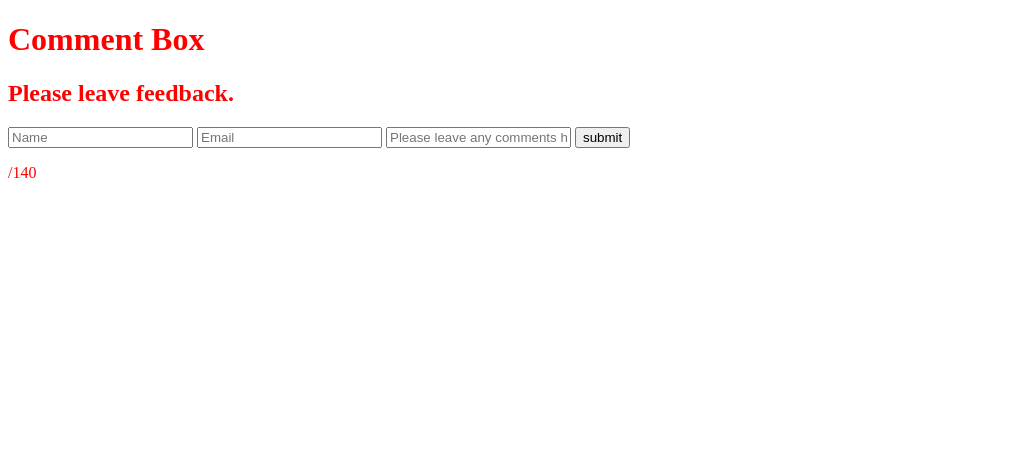
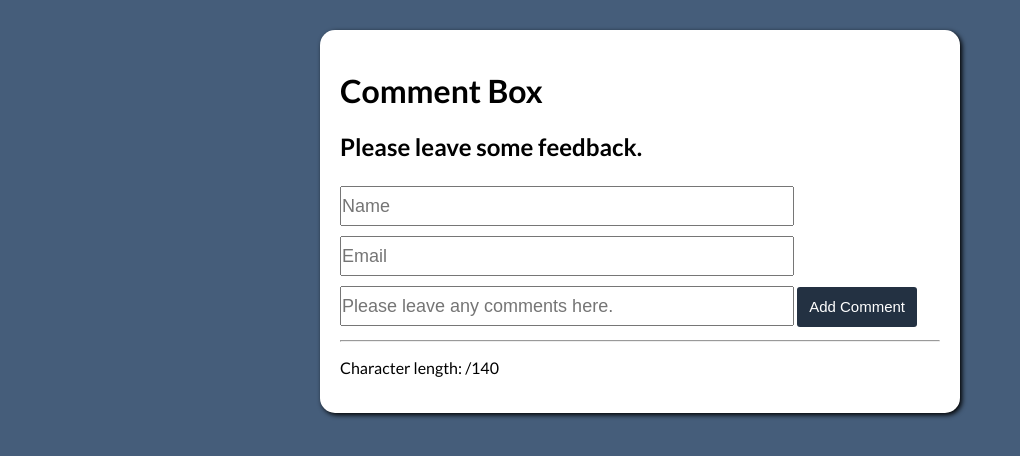
Before and after one commit to emmamarks27/Comment-Box, a plain HTML site: page index.html in a window 1280 px wide. Shown: the whole page, without its empty margins (0-1020 px from the left). Drawn offline with Linux system fonts and the light colour scheme.

Commit message:
Styling application

```diff
--- a/index.html
+++ b/index.html
@@ -5,6 +5,13 @@
     <meta http-equiv="X-UA-Compatible" content="IE=edge" />
     <meta name="viewport" content="width=device-width, initial-scale=1.0" />
     <link href="src/styles.css" rel="stylesheet" />
+    <link rel="preconnect" href="https://fonts.googleapis.com" />
+    <link rel="preconnect" href="https://fonts.gstatic.com" crossorigin />
+    <link
+      href="https://fonts.googleapis.com/css2?family=Lato:ital,wght@0,100;0,300;0,400;0,700;0,900;1,100;1,300;1,400;1,700;1,900&display=swap"
+      rel="stylesheet"
+    />
+
     <title>Comment Box</title>
   </head>
   <body>
@@ -12,18 +19,21 @@
     <main id="main">
       <div class="container">
         <h1>Comment Box</h1>
-        <h2>Please leave feedback.</h2>
+        <h2>Please leave some feedback.</h2>
         <form id="form">
           <input type="text" placeholder="Name" />
+          <br />
           <input type="email" placeholder="Email" />
+          <br />
           <input
             type="textarea"
-            placeholder="Please leave any comments here"
+            placeholder="Please leave any comments here."
             id="comment-box"
           />
-          <input type="submit" value="submit" id="form-submit" />
+          <input type="submit" value="Add Comment" id="form-submit" />
         </form>
-        <p><span id="comment-box-length"></span>/140</p>
+        <hr />
+        <p>Character length: <span id="comment-box-length"></span>/140</p>
       </div>
     </main>
   </body>
--- a/src/java.js
+++ b/src/java.js
@@ -1,7 +1,6 @@
 function handleSubmit(event) {
   event.preventDefault();
-  console.log(commentBoxLength);
-  //alert("Submit is working");
+  checkLength();
 }
 
 function commentLength() {
@@ -21,7 +20,5 @@ function checkLength() {
 let submit = document.querySelector("#form");
 let commentBox = document.querySelector("#comment-box");
 let commentBoxLength = 0;
-console.log(submit);
 submit.addEventListener("submit", handleSubmit);
-submit.addEventListener("submit", checkLength);
 commentBox.addEventListener("keyup", commentLength);
--- a/src/styles.css
+++ b/src/styles.css
@@ -1,3 +1,43 @@
+body {
+  background-color: #455d7a;
+  font-family: "Lato", sans-serif, arial;
+}
+
 #main {
-  color: red;
+  background-color: white;
+  display: block;
+  margin: 30px auto;
+  max-width: 600px;
+  box-shadow: 2px 2px 5px black;
+  padding: 20px;
+  border-radius: 15px;
+  color: 233142;
 }
+
+h2 {
+  margin-bottom: 20px;
+}
+
+input {
+  margin: 5px auto;
+  width: 75%;
+  line-height: 2;
+  font-size: 18px;
+  padding: 0;
+}
+
+#form-submit {
+  width: 20%;
+  padding: 0.325em 0.635em;
+  display: inline-block;
+  text-align: center;
+  font-size: 15px;
+  background-color: #233142;
+  color: white;
+  border: none;
+  border-radius: 3px;
+}
+
+#form-submit:hover {
+  opacity: 0.8;
+}
```
